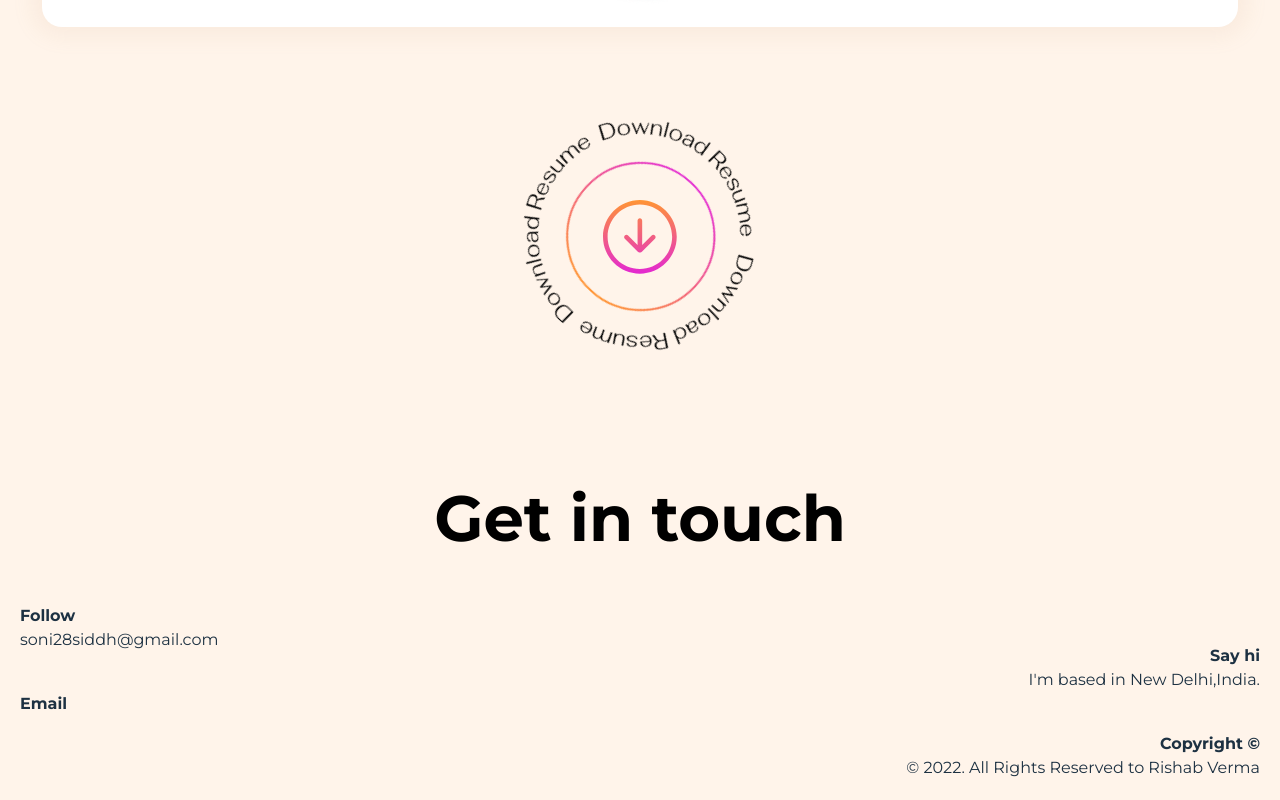
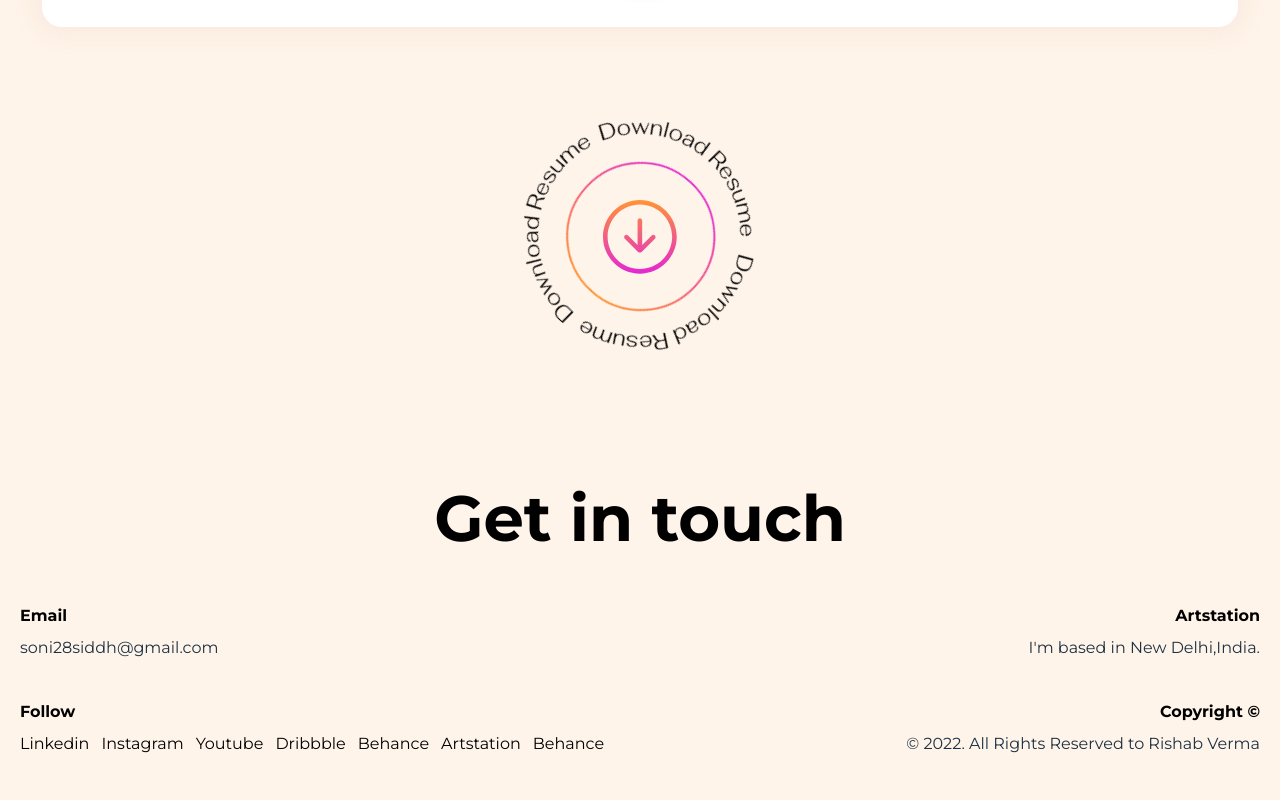
Before and after one commit to sid1213/portfolio_app, a Next.js app: page / in a window 1280 px wide. Shown: the part 2881-3681 px from the top of the page. Built offline with nearby package versions, Linux system fonts and the light colour scheme.

Commit message:
SS: FIxed footer style

```diff
--- a/components/Footer/index.scss
+++ b/components/Footer/index.scss
@@ -6,3 +6,19 @@
     }
   }
 }
+.footer-links {
+  .details {
+    h3 {
+      margin-bottom: 0.5rem;
+    }
+    @media screen and (max-width: 640px) {
+      text-align: center;
+    }
+  }
+  .details:nth-child(even) {
+    text-align: right;
+    @media screen and (max-width: 640px) {
+      text-align: center;
+    }
+  }
+}
--- a/components/Footer/index.tsx
+++ b/components/Footer/index.tsx
@@ -2,41 +2,50 @@ import React from "react";
 import "./index.scss";
 const Footer = () => {
   return (
-    <footer className="my-10 mb-0" id="getInTouch">
+    <footer className="my-10 mb-5" id="getInTouch">
       <div className=" p-5 flex items-center flex-col gap-4">
         <div>
           <h1>Get in touch</h1>
         </div>
-        <div className="bg-green w-full flex flex-col lg:flex-row space-y-10 justify-between mt-10">
-          <ul className="flex flex-col space-y-10">
-            <li>
-              <p>Follow</p>
-              <p className="font-normal">soni28siddh@gmail.com</p>
-            </li>
-            <li>
-              <p>Email</p>
-              <p className="link space-x-5 hidden ">
-                <a href="">linkedin</a>
+        <div className="footer-links w-full mt-10 grid grid-cols-1 sm:grid-cols-2   gap-4 sm:gap-y-10">
+          <div className="details">
+            <h3 className="font-bold">Email</h3>
+            <p>soni28siddh@gmail.com</p>
+          </div>
+          <div className="details">
+            <h3 className="font-bold">Artstation</h3>
+            <p>I&apos;m based in New Delhi,India.</p>
+          </div>
+          <div className="details">
+            <h3 className="font-bold">Follow</h3>
+            <ul className="space-x-3 link">
+              <li>
+                <a href="">Linkedin</a>
+              </li>
+              <li>
                 <a href="">Instagram</a>
+              </li>
+              <li>
                 <a href="">Youtube</a>
+              </li>
+              <li>
                 <a href="">Dribbble</a>
+              </li>
+              <li>
                 <a href="">Behance</a>
+              </li>
+              <li>
                 <a href="">Artstation</a>
-              </p>
-            </li>
-          </ul>
-          <ul className="flex flex-col space-y-10 lg:text-right">
-            <li>
-              <p>Say hi</p>
-              <p className="font-normal">I&apos;m based in New Delhi,India.</p>
-            </li>
-            <li>
-              <p>Copyright © </p>
-              <p className="font-normal">
-                © 2022. All Rights Reserved to Rishab Verma
-              </p>
-            </li>
-          </ul>
+              </li>
+              <li>
+                <a href="">Behance</a>
+              </li>
+            </ul>
+          </div>
+          <div className="details">
+            <h3 className="font-bold">Copyright © </h3>
+            <p>© 2022. All Rights Reserved to Rishab Verma</p>
+          </div>
         </div>
       </div>
     </footer>
```
